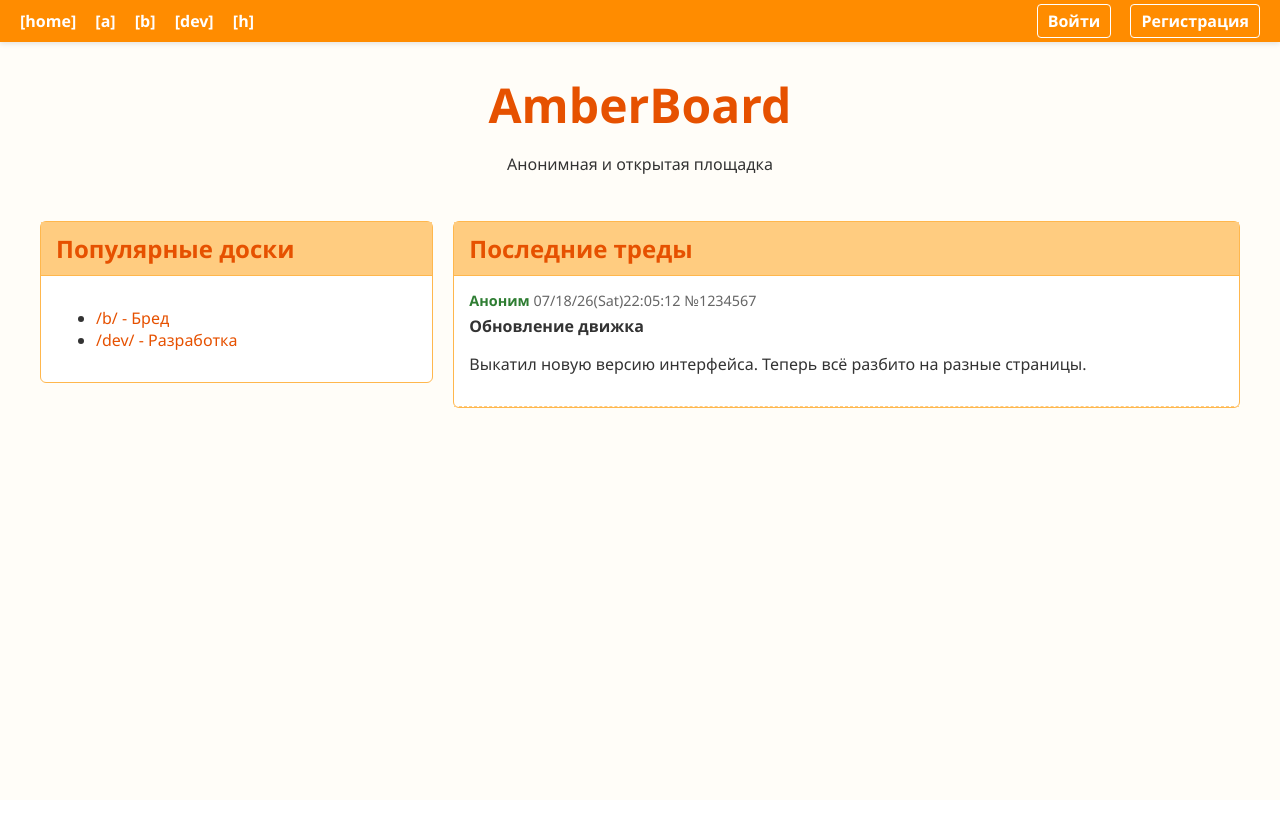
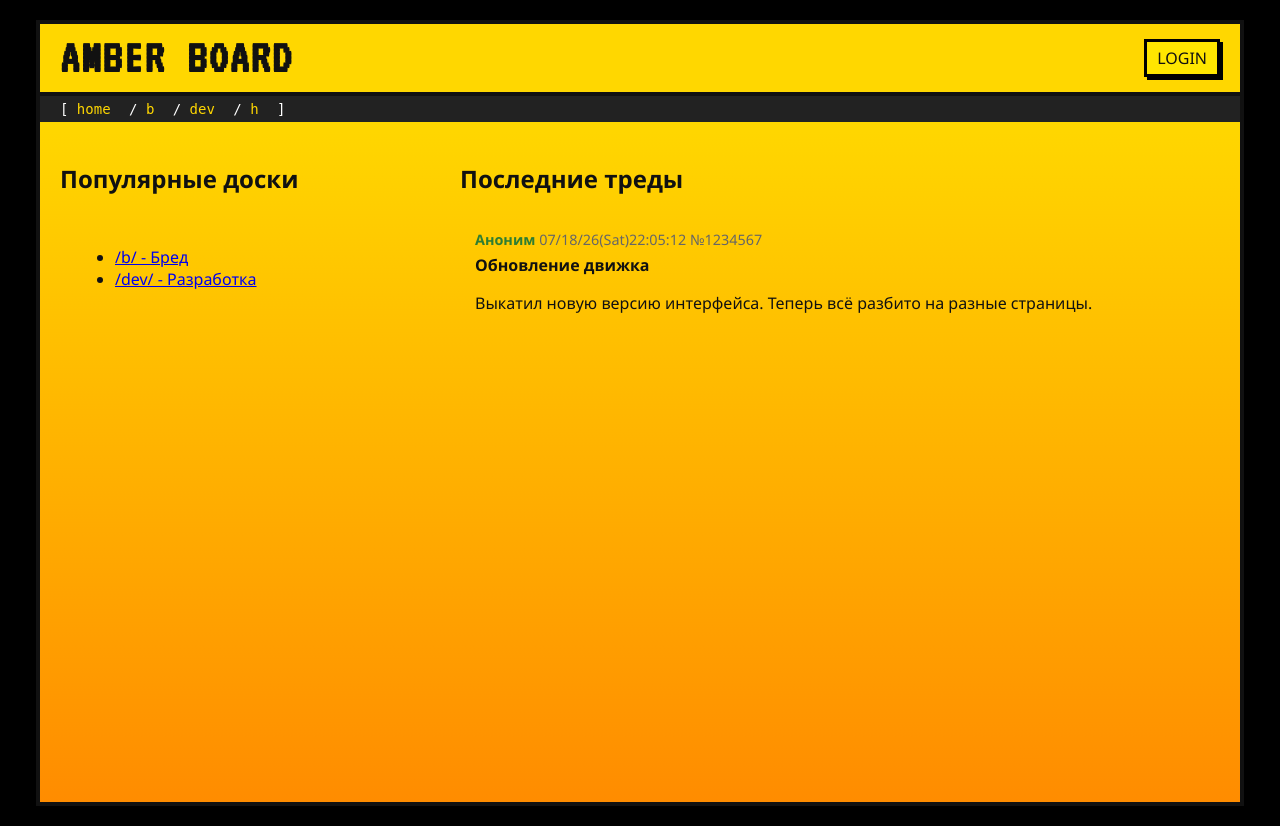
Before and after one commit to kataevilya/AmberBoard, a Flask app: page / in a window 1280 px wide. Before the commit the page ends 408 px from the top, so only its background shows below. Run offline with Flask 3, Linux system fonts and the light colour scheme.

Commit message:
Refactor HTML structure and update styles

```diff
--- a/templates/base.html
+++ b/templates/base.html
@@ -2,113 +2,119 @@
 <html lang="ru">
 <head>
     <meta charset="UTF-8">
-    <meta name="viewport" content="width=device-width, initial-width=1.0">
-    <title>{% block title %}AmberBoard{% endblock %}</title>
+    <title>{% block title %}AMBER BOARD{% endblock %}</title>
+    <link href="https://fonts.googleapis.com/css2?family=VT323&display=swap" rel="stylesheet">
     <style>
         :root {
-            --primary-orange: #FF8C00;
-            --light-orange: #FFCC80;
-            --dark-orange: #E65100;
-            --bg-color: #FFFDF8;
-            --text-main: #333333;
-            --border-color: #FFB74D;
+            --bg-black: #000000;
+            --header-yellow: #FFD700;
+            --column-gradient: linear-gradient(180deg, #FFD700 0%, #FF8C00 100%);
+            --post-red: #E61919;
+            --text-dark: #111111;
+            --text-light: #FFFFFF;
         }
 
         body {
-            background-color: var(--bg-color);
-            color: var(--text-main);
-            font-family: 'Segoe UI', Tahoma, Geneva, Verdana, sans-serif;
-            margin: 0;
-            padding: 0;
+            background-color: var(--bg-black);
+            color: var(--text-dark);
+            font-family: 'Segoe UI', Tahoma, Verdana, sans-serif;
+            margin: 0; padding: 20px;
         }
 
-        a { color: var(--dark-orange); text-decoration: none; }
-        a:hover { color: var(--primary-orange); text-decoration: underline; }
-
-        /* Навигация */
-        .top-navbar {
-            background-color: var(--primary-orange);
-            color: white;
-            display: flex;
-            justify-content: space-between;
-            align-items: center;
-            padding: 10px 20px;
-            box-shadow: 0 2px 5px rgba(0,0,0,0.1);
+        .board-container {
+            max-width: 1200px; margin: 0 auto;
+            background-color: white; border: 4px solid var(--text-dark);
         }
 
-        .board-links a {
-            color: white;
-            margin-right: 15px;
-            font-weight: bold;
+        .header {
+            background-color: var(--header-yellow);
+            display: flex; justify-content: space-between; align-items: center;
+            padding: 10px 20px; border-bottom: 4px solid var(--text-dark);
         }
 
-        .auth-links a {
-            color: white;
-            margin-left: 15px;
-            font-weight: bold;
-            border: 1px solid white;
-            padding: 5px 10px;
-            border-radius: 4px;
+        .header h1 {
+            font-family: 'VT323', monospace; font-size: 3rem; margin: 0;
+            text-transform: uppercase; letter-spacing: 2px;
         }
 
-        .auth-links a:hover {
-            background-color: white;
-            color: var(--dark-orange);
-            text-decoration: none;
+        .header a { color: var(--text-dark); text-decoration: none; }
+
+        .board-links {
+            background: #222; color: #fff; padding: 5px 20px;
+            font-family: monospace; font-size: 14px;
+        }
+        .board-links a { color: #FFD700; text-decoration: none; margin-right: 10px; }
+        .board-links a:hover { text-decoration: underline; color: #FFF; }
+
+        .content { background: var(--column-gradient); min-height: 80vh; padding: 20px; }
+
+        /* Форма постинга (стиль 4chan) */
+        .post-form {
+            background: rgba(255, 255, 255, 0.9);
+            border: 3px solid var(--text-dark);
+            padding: 15px; margin: 0 auto 30px auto;
+            max-width: 600px; box-shadow: 4px 4px 0px var(--text-dark);
         }
 
-        .site-header { text-align: center; padding: 30px 0; }
-        .site-header h1 { color: var(--dark-orange); font-size: 3em; margin: 0; }
-
-        /* Контейнеры */
-        .content-container {
-            max-width: 1200px;
-            margin: 0 auto;
-            padding: 0 20px 40px 20px;
+        .post-form table { width: 100%; }
+        .post-form td { padding: 4px; }
+        .post-form input[type="text"], .post-form textarea {
+            width: 100%; box-sizing: border-box;
+            border: 2px solid var(--text-dark); padding: 5px;
+        }
+        .post-form button {
+            background: var(--post-red); color: white; border: 2px solid var(--text-dark);
+            padding: 5px 15px; font-weight: bold; cursor: pointer;
         }
 
-        .content-box {
-            background: white;
-            border: 1px solid var(--border-color);
-            border-radius: 6px;
-            margin-bottom: 20px;
+        /* Посты */
+        .post-card {
+            background-color: var(--post-red);
+            border: 3px solid var(--text-dark); border-radius: 8px;
+            padding: 15px; margin-bottom: 15px; color: var(--text-light);
+            box-shadow: 4px 4px 0px rgba(0,0,0,0.5);
+            display: inline-block; min-width: 40%; max-width: 100%;
         }
 
-        .box-title {
-            background-color: var(--light-orange);
-            color: var(--dark-orange);
-            padding: 10px 15px;
-            font-weight: bold;
-            margin: 0;
-            border-bottom: 1px solid var(--border-color);
+        /* Выделение поста при переходе по ссылке (Target) */
+        .post-card:target {
+            border-color: #FFF;
+            box-shadow: 0 0 15px #FFD700, 4px 4px 0px rgba(0,0,0,0.5);
+            animation: pulse 2s;
         }
+
+        @keyframes pulse {
+            0% { background-color: #FF5555; }
+            100% { background-color: var(--post-red); }
+        }
+
+        .post-header {
+            font-size: 0.85rem; margin-bottom: 10px;
+            border-bottom: 1px dashed rgba(255, 255, 255, 0.3); padding-bottom: 5px;
+        }
+        .post-header .name { font-weight: bold; color: #FFD700; }
+        .post-header a.post-num { color: #FFF; text-decoration: none; }
+        .post-header a.post-num:hover { color: #FFD700; }
+
+        .greentext { color: #7FFF00; }
+        .post-link { color: #FFD700; text-decoration: underline; font-weight: bold; }
     </style>
 </head>
 <body>
+    <div class="board-container">
+        <div class="header">
+            <h1><a href="/">Amber Board</a></h1>
+            <div>
+                <a href="/login" style="background:#FFE600; padding:5px 10px; border:3px solid #000; box-shadow: 3px 3px 0 #000;">LOGIN</a>
+            </div>
+        </div>
+        <div class="board-links">
+            [ <a href="/">home</a> / <a href="/b/">b</a> / <a href="/dev/">dev</a> / <a href="/h/">h</a> ]
+        </div>
 
-    <div class="top-navbar">
-        <div class="board-links">
-            <a href="/">[home]</a>
-            <a href="#">[a]</a>
-            <a href="#">[b]</a>
-            <a href="#">[dev]</a>
-            <a href="#">[h]</a> <!-- Вкладка истории -->
-        </div>
-        <div class="auth-links">
-            <a href="/login">Войти</a>
-            <a href="/register">Регистрация</a>
+        <div class="content">
+            {% block content %}{% endblock %}
         </div>
     </div>
-
-    <header class="site-header">
-        <h1>AmberBoard</h1>
-        <p>Анонимная и открытая площадка</p>
-    </header>
-
-    <div class="content-container">
-        <!-- Сюда будет подгружаться контент других страниц -->
-        {% block content %}{% endblock %}
-    </div>
-
 </body>
 </html>
```
